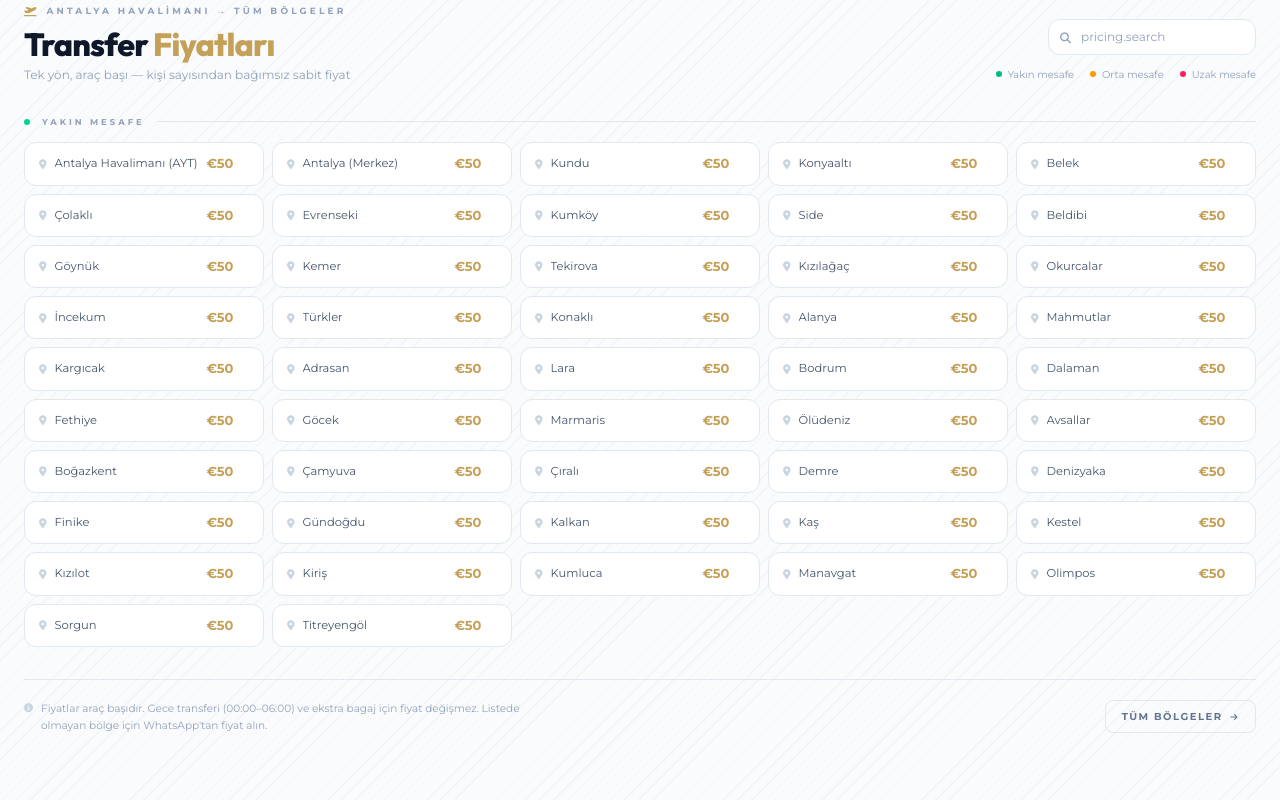
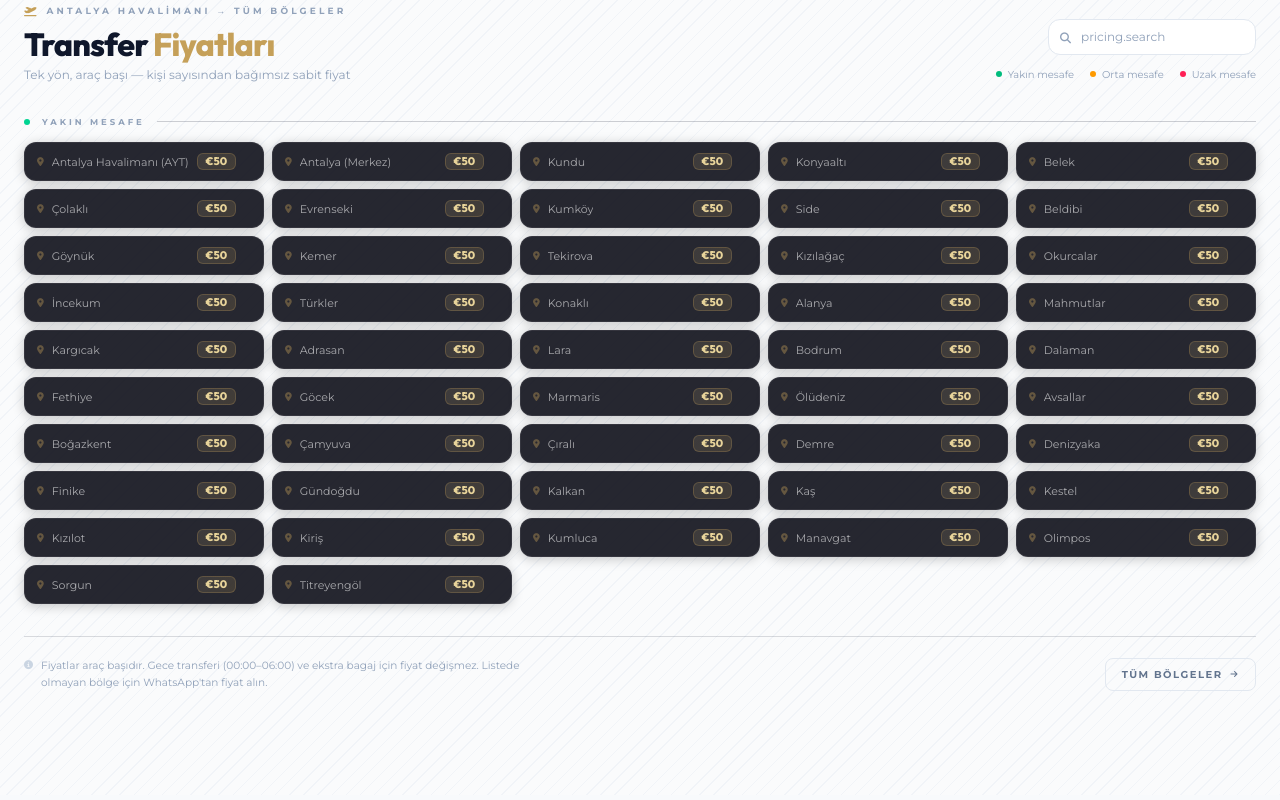
Before and after one commit to hozyon/ata-flug-transfer, a React (Vite) app: page / in a window 1280 px wide. Shown: the part 900-1700 px from the top of the page. Built offline with nearby package versions, Linux system fonts and the light colour scheme; no server answers; the database is empty; a web font is replaced by a local one.

Commit message:
feat: anasayfa fiyat kutucukları — koyu cam efekti + gold fiyat pill
Co-Authored-By: Claude Sonnet 4.6 <noreply@anthropic.com>

```diff
--- a/src/App.tsx
+++ b/src/App.tsx
@@ -595,7 +595,7 @@ const App: React.FC = () => {
                                 <div className="flex items-center gap-3 mb-3.5">
                                   <span className={`w-1.5 h-1.5 rounded-full ${group.dotCls} shrink-0`}></span>
                                   <span className="text-[8.5px] font-black uppercase tracking-[0.35em] text-slate-400">{t(group.labelKey)}</span>
-                                  <span className="flex-1 h-px bg-slate-200"></span>
+                                  <span className="flex-1 h-px bg-slate-900/20"></span>
                                 </div>
                                 {/* Cards */}
                                 <div className="grid grid-cols-2 sm:grid-cols-3 lg:grid-cols-4 xl:grid-cols-5 gap-2 stagger-children">
@@ -605,19 +605,26 @@ const App: React.FC = () => {
                                       href={buildWaUrl(region.name, region.price)}
                                       target="_blank"
                                       rel="noopener noreferrer"
-                                      className="reveal group flex items-center justify-between gap-2 px-3.5 py-3 rounded-xl border border-slate-200 bg-white hover:border-[var(--color-primary)]/40 hover:bg-amber-50/50 hover:shadow-sm transition-all duration-200 cursor-pointer"
+                                      className="reveal group flex items-center justify-between gap-2 px-3 py-2.5 rounded-xl transition-all duration-200 cursor-pointer"
+                                      style={{
+                                        background: 'rgba(8,10,20,0.88)',
+                                        border: '1px solid rgba(255,255,255,0.07)',
+                                        boxShadow: '0 2px 12px rgba(0,0,0,0.22)',
+                                      }}
+                                      onMouseEnter={e => { (e.currentTarget as HTMLElement).style.border = '1px solid rgba(197,160,89,0.35)'; (e.currentTarget as HTMLElement).style.boxShadow = '0 4px 20px rgba(197,160,89,0.1)'; }}
+                                      onMouseLeave={e => { (e.currentTarget as HTMLElement).style.border = '1px solid rgba(255,255,255,0.07)'; (e.currentTarget as HTMLElement).style.boxShadow = '0 2px 12px rgba(0,0,0,0.22)'; }}
                                     >
                                       <div className="flex items-center gap-2 min-w-0">
-                                        <i className="fa-solid fa-location-dot text-slate-300 group-hover:text-[var(--color-primary)] text-[10px] shrink-0 transition-colors duration-200"></i>
-                                        <span className="text-slate-600 text-[11.5px] font-medium truncate group-hover:text-slate-900 transition-colors duration-200" style={{ fontFamily: "'Montserrat', sans-serif" }}>{region.name}</span>
+                                        <i className="fa-solid fa-location-dot text-[var(--color-primary)]/40 group-hover:text-[var(--color-primary)] text-[9px] shrink-0 transition-colors duration-200"></i>
+                                        <span className="text-white/60 text-[11px] font-medium truncate group-hover:text-white/90 transition-colors duration-200" style={{ fontFamily: "'Montserrat', sans-serif" }}>{region.name}</span>
                                       </div>
                                       <div className="flex items-center gap-1.5 shrink-0">
                                         {region.price ? (
-                                          <span className="text-[var(--color-primary)] font-black text-[13px] leading-none">{sym}{region.price}</span>
+                                          <span className="text-[11px] font-black leading-none px-2 py-0.5 rounded-md" style={{ background: 'linear-gradient(135deg, rgba(232,212,154,0.12) 0%, rgba(197,160,89,0.18) 100%)', color: '#e8d49a', border: '1px solid rgba(197,160,89,0.25)', fontFamily: "'Outfit', sans-serif" }}>{sym}{region.price}</span>
                                         ) : (
-                                          <span className="text-slate-300 font-medium text-[11px] leading-none">—</span>
+                                          <span className="text-white/20 font-medium text-[11px] leading-none">—</span>
                                         )}
-                                        <i className="fa-brands fa-whatsapp text-[#25D366] text-[11px] opacity-0 group-hover:opacity-100 transition-opacity duration-200"></i>
+                                        <i className="fa-brands fa-whatsapp text-[#25D366] text-[10px] opacity-0 group-hover:opacity-100 transition-opacity duration-200"></i>
                                       </div>
                                     </a>
                                   ))}
@@ -627,7 +634,7 @@ const App: React.FC = () => {
                           </div>
 
                           {/* ── Footer ── */}
-                          <div className="mt-8 pt-5 border-t border-slate-200 flex flex-col sm:flex-row items-start sm:items-center justify-between gap-3 pb-10">
+                          <div className="mt-8 pt-5 border-t border-slate-900/15 flex flex-col sm:flex-row items-start sm:items-center justify-between gap-3 pb-10">
                             <div className="flex items-start gap-2">
                               <i className="fa-solid fa-circle-info text-slate-300 text-[9px] mt-[3px] shrink-0"></i>
                               <p className="text-slate-400 text-[10.5px] leading-relaxed max-w-lg">{t('pricing.note')}</p>
```
